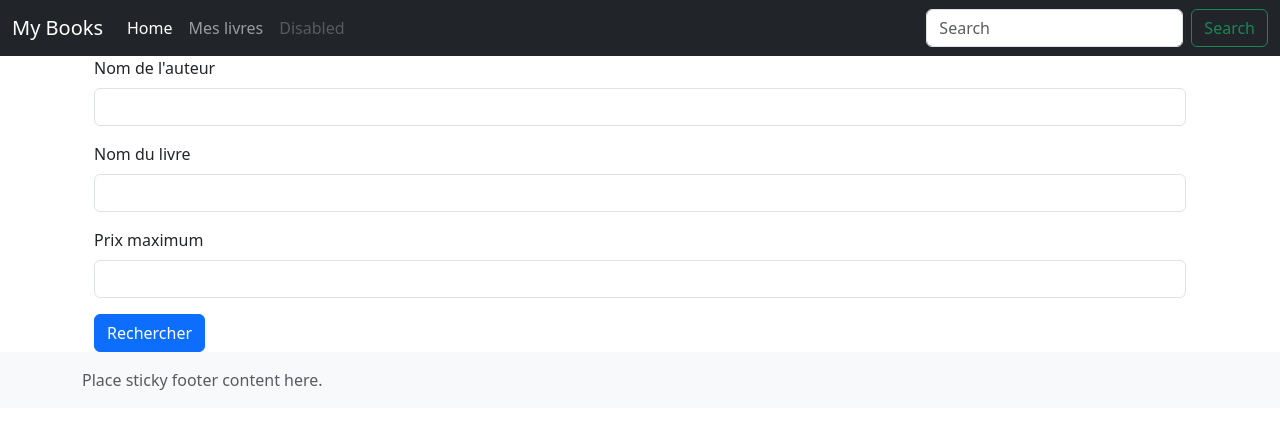
After one commit to TronnoxUwU/TP-Flask, a Flask app: page /advanced_search in a window 1280 px wide. The commit adds this page. Shown: the top 429 px of the page. Run offline with Flask 3, Linux system fonts and the light colour scheme; some libraries are stand-ins or nearby versions.

```diff
--- a/myApp/models.py
+++ b/myApp/models.py
@@ -36,6 +36,9 @@ def get_sample():
 def get_all_author():
     return Author.query.all()
 
+def get_all_books():
+    return Book.query.all()
+
 def get_book_by_id(id:int):
     return Book.query.get_or_404(id)
 
--- a/myApp/templates/baseBS.html
+++ b/myApp/templates/baseBS.html
@@ -41,8 +41,8 @@
                       </span></a></li>
                     {% endif %}
                   </ul>
-                  <form class="d-flex" role="search">
-                    <input class="form-control me-2" type="search" placeholder="Search" aria-label="Search">
+                  <form class="d-flex" action="{{ url_for('search_books') }}" method="GET">
+                    <input class="form-control me-2" type="search" placeholder="Search" aria-label="Search" name="srch">
                     <button class="btn btn-outline-success" type="submit">Search</button>
                   </form>
                 </div>
--- /dev/null
+++ b/myApp/templates/search.html
@@ -0,0 +1,23 @@
+{% extends 'baseBS.html' %}
+
+{% block content %}
+<div class="container">
+    <h1>Recherche Avancée</h1>
+    <form action="{{ url_for('advanced_search') }}" method="POST">
+        {{ form.hidden_tag() }}
+        <div class="mb-3">
+            <label for="name_auth" class="form-label">Nom de l'auteur</label>
+            {{ form.name_auth(class="form-control") }}
+        </div>
+        <div class="mb-3">
+            <label for="name_book" class="form-label">Nom du livre</label>
+            {{ form.name_book(class="form-control") }}
+        </div>
+        <div class="mb-3">
+            <label for="max_price" class="form-label">Prix maximum</label>
+            {{ form.max_price(class="form-control") }}
+        </div>
+        <button type="submit" class="btn btn-primary">Rechercher</button>
+    </form>
+</div>
+{% endblock %}
--- a/myApp/views.py
+++ b/myApp/views.py
@@ -2,7 +2,7 @@ from .app import app, db
 from .models import *
 from flask import render_template, url_for, redirect
 from flask_wtf import FlaskForm
-from wtforms import StringField , HiddenField
+from wtforms import StringField , HiddenField, SubmitField, FloatField
 from wtforms.validators import DataRequired
 from wtforms import PasswordField
 from hashlib import sha256
@@ -27,6 +27,16 @@ class AuthorForm(FlaskForm):
     id = HiddenField ("id")
     name = StringField("Nom",validators =[DataRequired()])
 
+class SearchForm(FlaskForm):
+    search = StringField('Search', validators=[DataRequired()])
+    submit = SubmitField('Search')
+
+class AdvancedSearchForm(FlaskForm):
+    name_auth = StringField('Nom de l\'auteur')
+    name_book = StringField('Nom du livre')
+    max_price = FloatField('Prix maximum')
+    submit = SubmitField('Search')
+
 @app.route("/login/", methods=("GET","POST",))
 def login():
     print("login")
@@ -50,16 +60,23 @@ def logout():
 
 @app.route("/")
 def home():
+    f = SearchForm()
+    if f.validate_on_submit():
+        return redirect(url_for('search_books', srch=f.search.data))
     return render_template(
         "home.html",
         title="My Books !",
-        books=get_sample())
+        books=get_sample(),
+        form=f
+        )
 
 @app.route("/detail/<id>")
 def detail(id):
+    f = SearchForm()
     return render_template(
         "detail.html",
-        book=get_book_by_id(int(id)))
+        book=get_book_by_id(int(id)),
+        form=f)
 
 @app.route("/author/<id>")
 def one_author(id):
@@ -76,26 +93,63 @@ def edit_author(id):
         "edit-author.html",
         author=a, form=f)
 
-@app.route("/search/<srch>")
-def search_authors_books(srch):
-    print("feur")
-    les_autheurs = get_all_author()
-    def livres_par_autheur(list_auth, nom) -> list:
-        book = []
-        for auth in list_auth:
-            auth:Author
-            try:
-                if auth.name[0:len(nom)].lower() == nom.lower():
-                    book.extend(get_books_by_author(auth.id))
-            except:
-                continue
-        print(book)
-        return book
+@app.route("/search", methods=['GET'])
+def search_books():
+    f = SearchForm()
+    srch = request.args.get('srch', '')
+    if srch:
+        books = livres_par_deb_titre(srch)
+        return render_template(
+            "home.html",
+            title="Résultats de recherche pour : "+srch,
+            books=books,
+            form=f
+        )
+    return redirect(url_for('home'))
 
-    return render_template(
-        "home.html",
-        title="My Books !",
-        books = livres_par_autheur(les_autheurs, srch))
+def livres_par_deb_titre(srch) -> list:
+    book_src = []
+    for book in get_all_books():
+        if srch.lower() in book.title.lower():
+            book_src.append(book)
+    return book_src
+
+@app.route("/advanced_search", methods=['GET', 'POST'])
+def advanced_search():
+    f = AdvancedSearchForm()  # Instancie le formulaire
+
+    if f.validate_on_submit():  # Si le formulaire est soumis et valide
+        # Récupération des données du formulaire
+        name_auth = f.name_auth.data
+        name_book = f.name_book.data
+        max_price = f.max_price.data
+
+        # Fonction de filtrage des livres
+        def filter_books(name_auth, name_book, max_price):
+            books = get_all_books()
+            filtered_books = []
+            for book in books:
+                if ((not name_auth or name_auth.lower() in book.author.name.lower()) and
+                    (not name_book or name_book.lower() in book.title.lower()) and
+                    (not max_price or book.price <= max_price)):
+                    filtered_books.append(book)
+            return filtered_books
+
+        # Filtrer les livres en fonction des critères
+        books = filter_books(name_auth, name_book, max_price)
+
+        # Renvoyer les résultats à la page home.html avec les livres filtrés
+        return render_template(
+            "home.html",
+            title="Résultats de la recherche avancée",
+            books=books,
+            form=f
+        )
+
+    # Si la méthode est GET (affichage initial), on renvoie juste le formulaire
+    return render_template("search.html", form=f)
+
+
 
 @app.route("/save/author/", methods =("POST",))
 def save_author():
```
